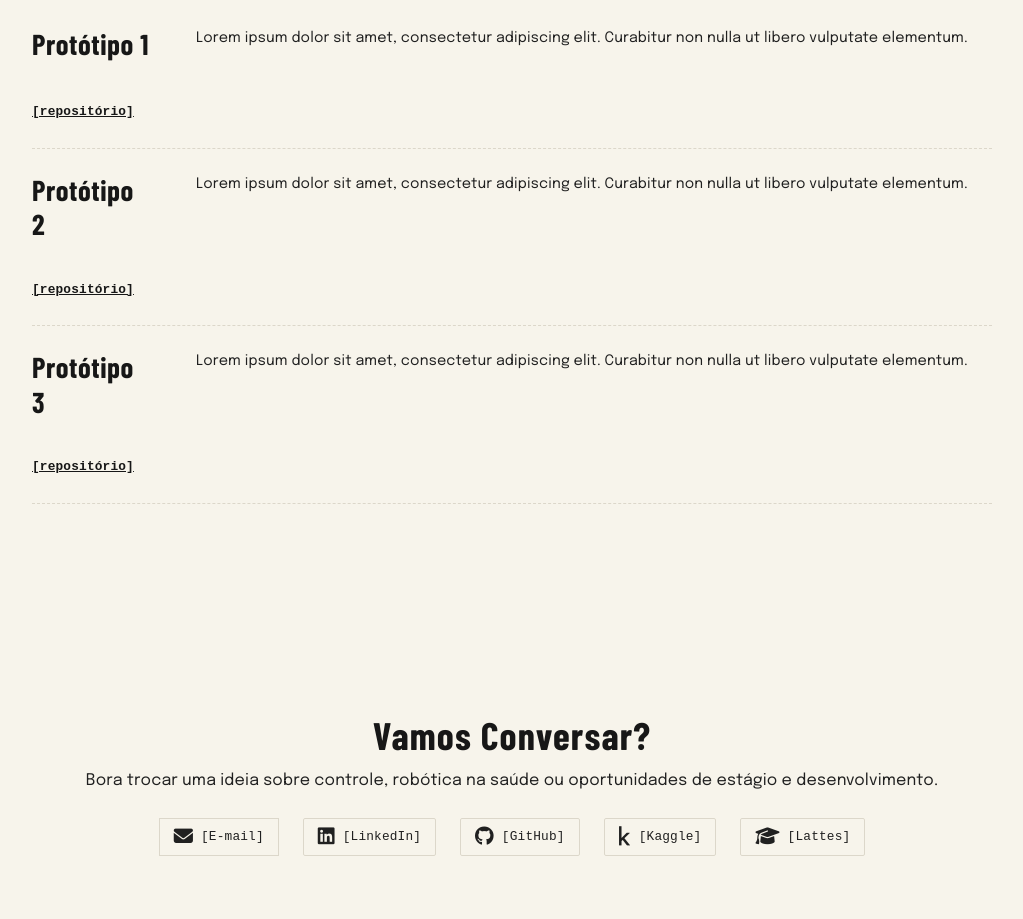
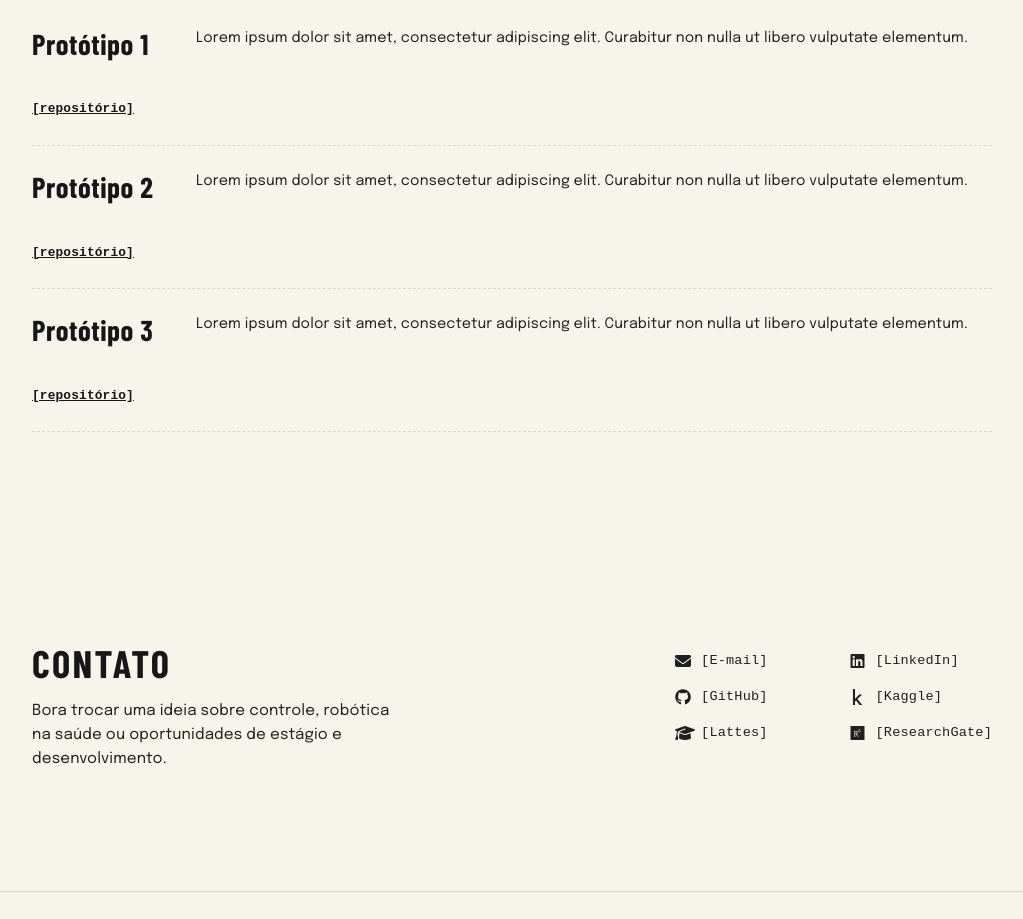
Before and after one commit to pedrofoletto/pedrofoletto.github.io, a website built with Vite: page index.html in a window 1280 px wide. Shown: the part 1863-2782 px from the top of the page, without its empty margins (125-1148 px from the left). Built offline with nearby package versions, Linux system fonts and the light colour scheme; a web font is replaced by a local one.

Commit message:
aba contato

```diff
--- a/css/components.css
+++ b/css/components.css
@@ -179,25 +179,6 @@
   letter-spacing: 0.02em;
   margin-top: 0;
   margin-bottom: 10px;
-  /* Delight: seta indicadora de leitura */
-  display: inline-flex;
-  align-items: baseline;
-  gap: 0;
-}
-
-.project-title::after {
-  content: ' →';
-  font-family: var(--font-mono);
-  font-size: 0.9em;
-  opacity: 0;
-  transform: translateX(-4px);
-  transition: opacity 0.15s ease, transform 0.15s ease;
-  display: inline-block;
-}
-
-.technical-card:hover .project-title::after {
-  opacity: 1;
-  transform: translateX(2px);
 }
 
 .project-description {
--- a/css/layout.css
+++ b/css/layout.css
@@ -190,10 +190,14 @@ nav {
   text-decoration: none;
 }
 
-.nav-tab-btn:hover,
+.nav-tab-btn:hover {
+  color: var(--foreground);
+  background: var(--muted);
+}
+
 .nav-tab-btn.active {
   color: var(--foreground);
-  background: var(--muted);
+  background: none;
 }
 
 /* Botão Alternador de Tema */
@@ -241,36 +245,65 @@ nav {
 .contact-box {
   border: none;
   padding: 40px 0;
-  text-align: center;
+  text-align: left;
   background: transparent;
+  display: flex;
+  align-items: flex-start;
+  justify-content: space-between;
+  gap: 60px;
 }
 
-.contact-box h2 {
-  font-family: var(--font-display);
-  font-size: var(--text-2xl);
-  font-weight: 700;
-  line-height: 1.1;
-  letter-spacing: 0.03em;
-  margin-bottom: 12px;
+.contact-box-text {
+  flex: 1;
+  min-width: 0;
+}
+
+/* section-title dentro do flex: reduz margem para ficar próximo do parágrafo */
+.contact-title {
+  margin-bottom: 14px;
 }
 
 .contact-box p {
   color: var(--muted-foreground);
-  margin-bottom: 24px;
+  margin-bottom: 0;
+  max-width: 44ch;
+  font-size: 0.95rem;
+  line-height: 1.6;
 }
 
 .contact-items {
-  display: flex;
-  justify-content: center;
-  gap: 24px;
-  flex-wrap: wrap;
+  display: grid;
+  grid-template-columns: 1fr 1fr;
+  gap: 12px 32px;
+  flex-shrink: 0;
+  align-self: flex-start;
+  padding-top: 8px;
 }
 
-.contact-items i {
-  font-size: 1.2rem;
+.contact-items .contact-link {
+  font-family: var(--font-mono);
+  font-size: 0.85rem;
+  color: var(--muted-foreground);
+  text-decoration: none;
   display: inline-flex;
   align-items: center;
-  justify-content: center;
+  gap: 10px;
+  transition: color var(--transition-fast);
+  border-bottom: 1px dashed transparent;
+  padding-bottom: 1px;
+  white-space: nowrap;
+}
+
+.contact-items .contact-link:hover {
+  color: var(--foreground);
+  border-bottom-color: var(--border);
+}
+
+.contact-items .contact-link i {
+  font-size: 1rem;
+  width: 16px;
+  text-align: center;
+  flex-shrink: 0;
 }
 
 /* Footer Simples */
@@ -371,18 +404,13 @@ footer {
 
   /* Seção de Contato organizada no mobile */
   .contact-box {
+    flex-direction: column;
+    gap: 24px;
     padding: 24px 16px;
   }
 
   .contact-items {
-    flex-direction: column;
-    align-items: stretch;
-    gap: 12px;
-  }
-
-  .contact-items .btn {
     width: 100%;
-    justify-content: center;
   }
 
   /* Dimensões adaptadas para o caderno de experimentos */
--- a/index.html
+++ b/index.html
@@ -234,25 +234,30 @@
     <section id="contato" class="contact-section">
       <div class="container">
         <div class="contact-box">
-          <h2>Vamos Conversar?</h2>
-          <p data-txt="contact-lead">Bora trocar uma ideia sobre controle, robótica na saúde ou oportunidades de estágio e desenvolvimento.</p>
+          <div class="contact-box-text">
+            <h2 class="section-title contact-title">Contato</h2>
+            <p data-txt="contact-lead">Bora trocar uma ideia sobre controle, robótica na saúde ou oportunidades de estágio e desenvolvimento.</p>
+          </div>
 
           <div class="contact-items">
             <!-- E-mail e links injetados pelo editor via textos.json -->
-            <a href="mailto:pedro@exemplo.com" class="btn" id="contact-email" aria-label="Enviar e-mail para Pedro">
+            <a href="mailto:pedro@exemplo.com" class="contact-link" id="contact-email" aria-label="Enviar e-mail para Pedro">
               <i class="fa-solid fa-envelope"></i> [E-mail]
             </a>
-            <a href="https://linkedin.com" target="_blank" rel="noopener noreferrer" class="btn" id="contact-linkedin" data-txt="link-linkedin" aria-label="Visitar perfil de Pedro no LinkedIn">
+            <a href="https://linkedin.com" target="_blank" rel="noopener noreferrer" class="contact-link" id="contact-linkedin" data-txt="link-linkedin" aria-label="Visitar perfil de Pedro no LinkedIn">
               <i class="fa-brands fa-linkedin"></i> [LinkedIn]
             </a>
-            <a href="https://github.com" target="_blank" rel="noopener noreferrer" class="btn" id="contact-github" data-txt="link-github" aria-label="Visitar perfil de Pedro no GitHub">
+            <a href="https://github.com" target="_blank" rel="noopener noreferrer" class="contact-link" id="contact-github" data-txt="link-github" aria-label="Visitar perfil de Pedro no GitHub">
               <i class="fa-brands fa-github"></i> [GitHub]
             </a>
-            <a href="https://kaggle.com" target="_blank" rel="noopener noreferrer" class="btn" id="contact-kaggle" data-txt="link-kaggle" aria-label="Visitar perfil de Pedro no Kaggle">
+            <a href="https://kaggle.com" target="_blank" rel="noopener noreferrer" class="contact-link" id="contact-kaggle" data-txt="link-kaggle" aria-label="Visitar perfil de Pedro no Kaggle">
               <i class="fa-brands fa-kaggle"></i> [Kaggle]
             </a>
-            <a href="http://lattes.cnpq.br/" target="_blank" rel="noopener noreferrer" class="btn" id="contact-lattes" data-txt="link-lattes" aria-label="Visitar currículo Lattes de Pedro">
+            <a href="http://lattes.cnpq.br/" target="_blank" rel="noopener noreferrer" class="contact-link" id="contact-lattes" data-txt="link-lattes" aria-label="Visitar currículo Lattes de Pedro">
               <i class="fa-solid fa-graduation-cap"></i> [Lattes]
+            </a>
+            <a href="https://www.researchgate.net/" target="_blank" rel="noopener noreferrer" class="contact-link" id="contact-researchgate" data-txt="link-researchgate" aria-label="Visitar perfil de Pedro no ResearchGate">
+              <i class="fa-brands fa-researchgate"></i> [ResearchGate]
             </a>
           </div>
         </div>
--- a/public/textos.json
+++ b/public/textos.json
@@ -1,9 +1,9 @@
 {
   "hero-lead": "Focado no desenvolvimento de tecnologia e automação para a área da saúde.",
   "hero-email": "pedrorfoletto@gmail.com",
-  "sobre-p1": "Sou um estudante de Controle e Automação da UFRGS, e desde o início me interessei na área da saúde.",
-  "sobre-p2": "Duis aute irure dolor in reprehenderit in voluptate velit esse cillum dolore eu fugiat nulla pariatur. Excepteur sint occaecat cupidatat non proident, sunt in culpa qui officia deserunt mollit anim id est laborum.",
-  "sobre-p3": "Curabitur non nulla ut libero vulputate elementum. Proin eget tortor risus. Praesent sapien massa, convallis a pellentesque nec, egestas non nisi.",
+  "sobre-p1": "Acredito que o verdadeiro impacto da Engenharia de Controle e Automação vai muito além da indústria tradicional. Como estudante da área, minha paixão está na interseção entre a tecnologia e o cuidado com a vida.",
+  "sobre-p2": "Construí uma base acadêmica forte nas ciências exatas e estou pronto para aplicar esse conhecimento na prática.",
+  "sobre-p3": "Meu foco é colaborar em projetos inovadores onde a engenharia seja a ferramenta para promover saúde e qualidade de vida",
   "proj-1-tech": "C++ / Simulink",
   "proj-1-title": "Protótipo 1",
   "proj-1-desc": "Lorem ipsum dolor sit amet, consectetur adipiscing elit. Curabitur non nulla ut libero vulputate elementum.",
```
